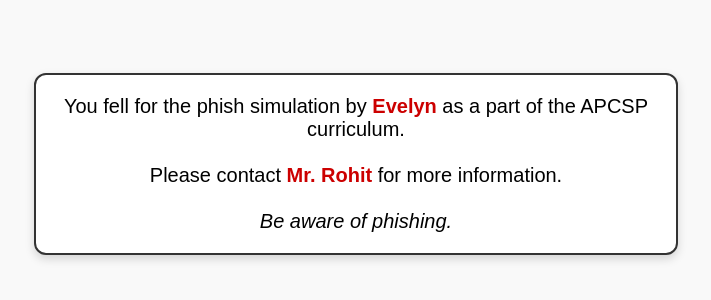
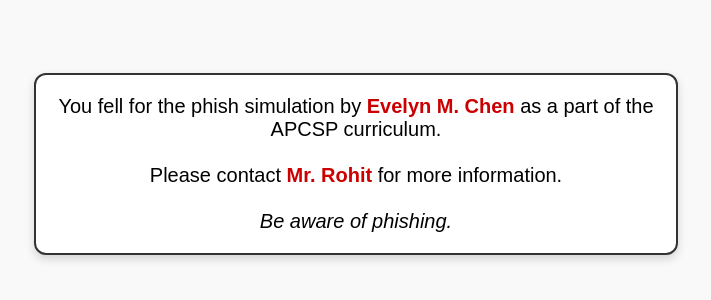
Before and after one commit to evelynchen0911-ctrl/Evelyn-Chen, a plain HTML site: page index.html in a window 1280 px wide. Shown: the part 236-536 px from the top of the page, without its empty margins (284-995 px from the left). Drawn offline with Linux system fonts and the light colour scheme.

Commit message:
evelyn.html

```diff
--- a/index.html
+++ b/index.html
@@ -31,7 +31,7 @@
 </head>
 <body>
   <div class="message">
-    You fell for the phish simulation by <span class="highlight">Evelyn</span> as a part of the APCSP curriculum.
+    You fell for the phish simulation by <span class="highlight">Evelyn M. Chen</span> as a part of the APCSP curriculum.
     <br><br>
     Please contact <span class="highlight">Mr. Rohit</span> for more information.
     <br><br>
```
